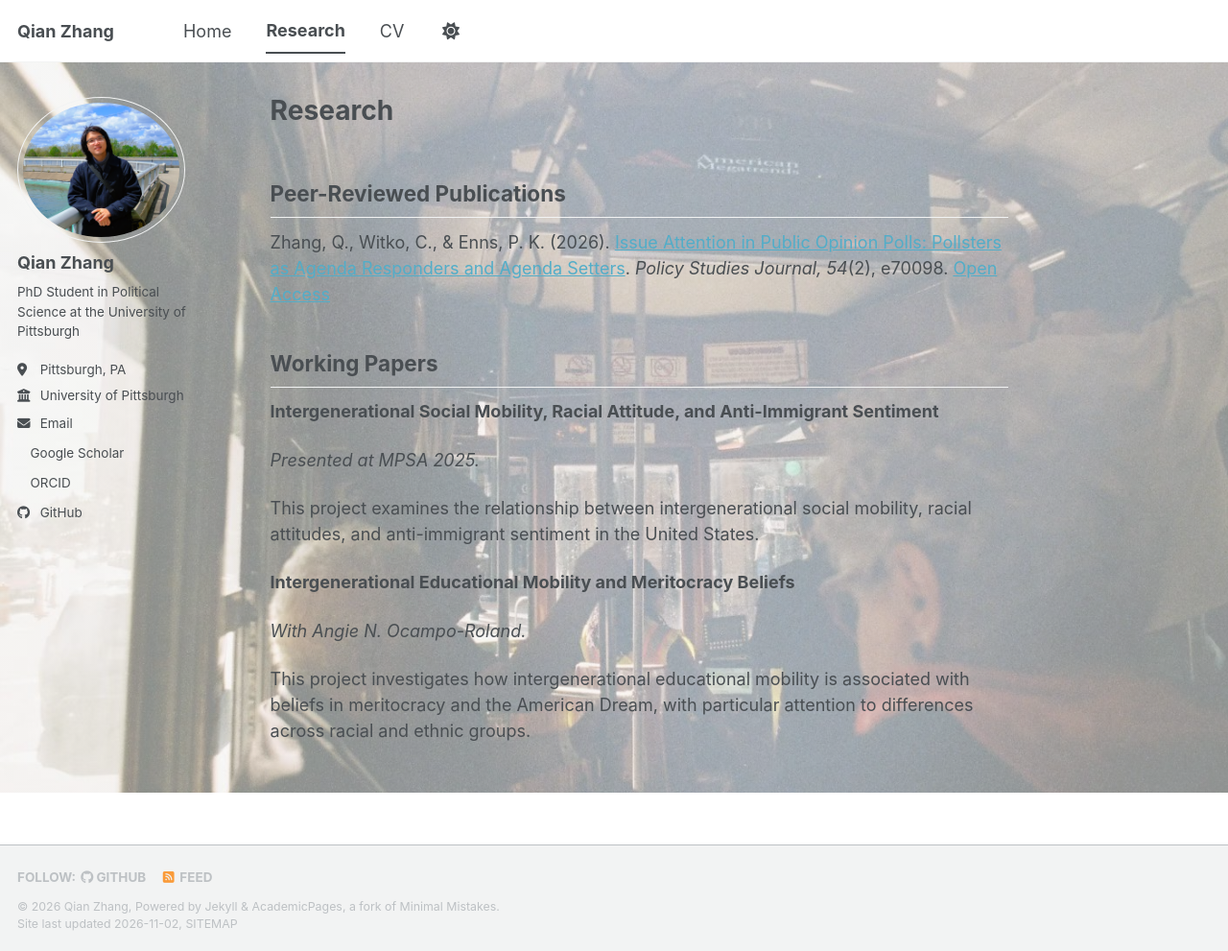
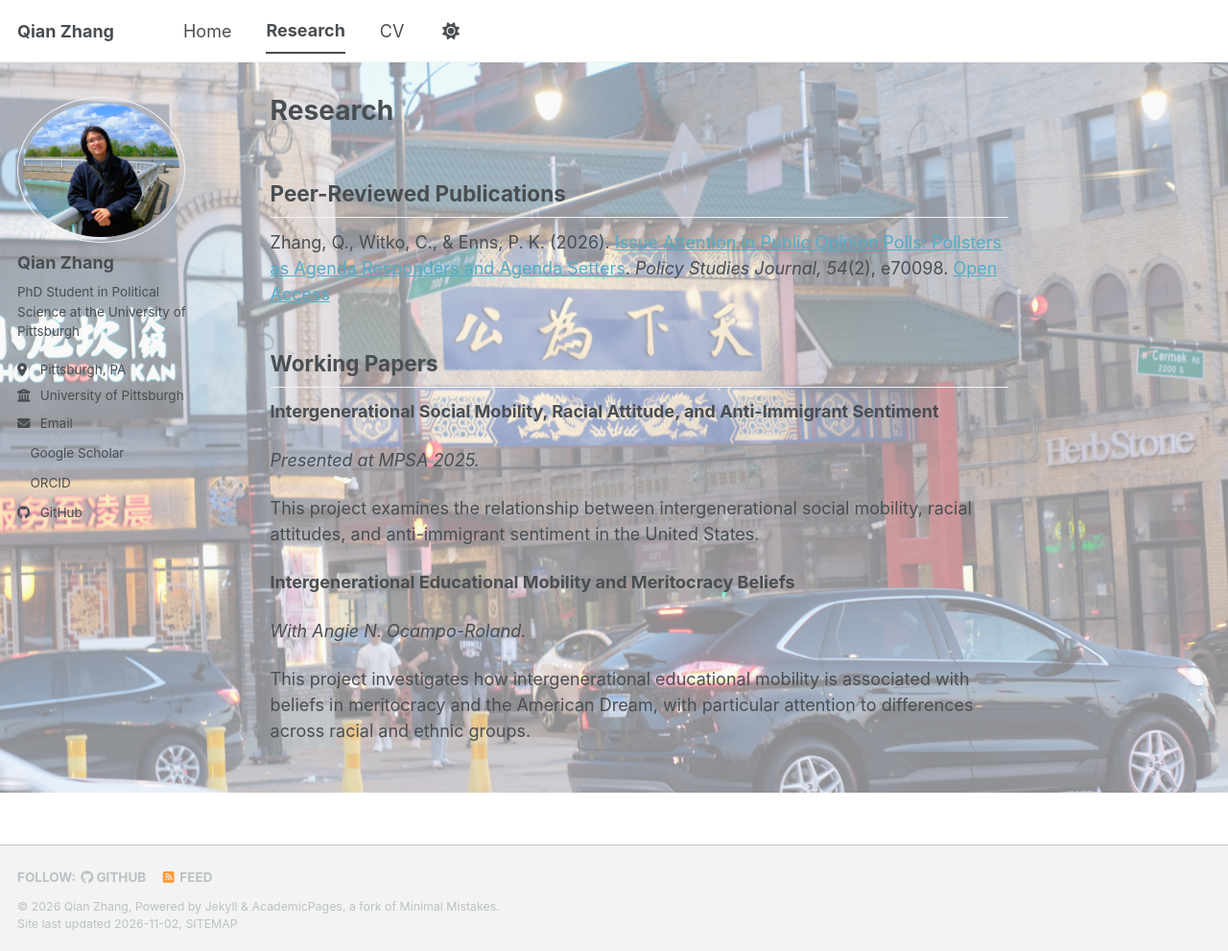
Before and after one commit to Qian567/Qian567.github.io, a Jekyll site: the page built from research/index.md, in a window 1280 px wide and 991 px high. Shown: the whole window at 96% size. Built offline with Jekyll 4.4.1, drawn with Linux system fonts in a browser that asks for light colours; a script bundle is joined from its source files by our own code; a style sheet for code colours, icons or effects is not loaded.

Commit message:
Update custom.html

```diff
--- a/_includes/head/custom.html
+++ b/_includes/head/custom.html
@@ -22,4 +22,24 @@
 <link rel="icon" href="/images/favicon.ico"/>
 <meta name="theme-color" content="var(--global-bg-color)"/>
 
+
+<!-- Research page background -->
+{% if page.url == "/research/" %}
+<style>
+body {
+  background-image:
+    linear-gradient(
+      rgba(245, 245, 245, 0.55),
+      rgba(245, 245, 245, 0.55)
+    ),
+    url("/images/photo2.png");
+
+  background-size: cover;
+  background-position: center center;
+  background-repeat: no-repeat;
+  background-attachment: fixed;
+}
+</style>
+{% endif %}
+
 <!-- end custom head snippets -->
```
